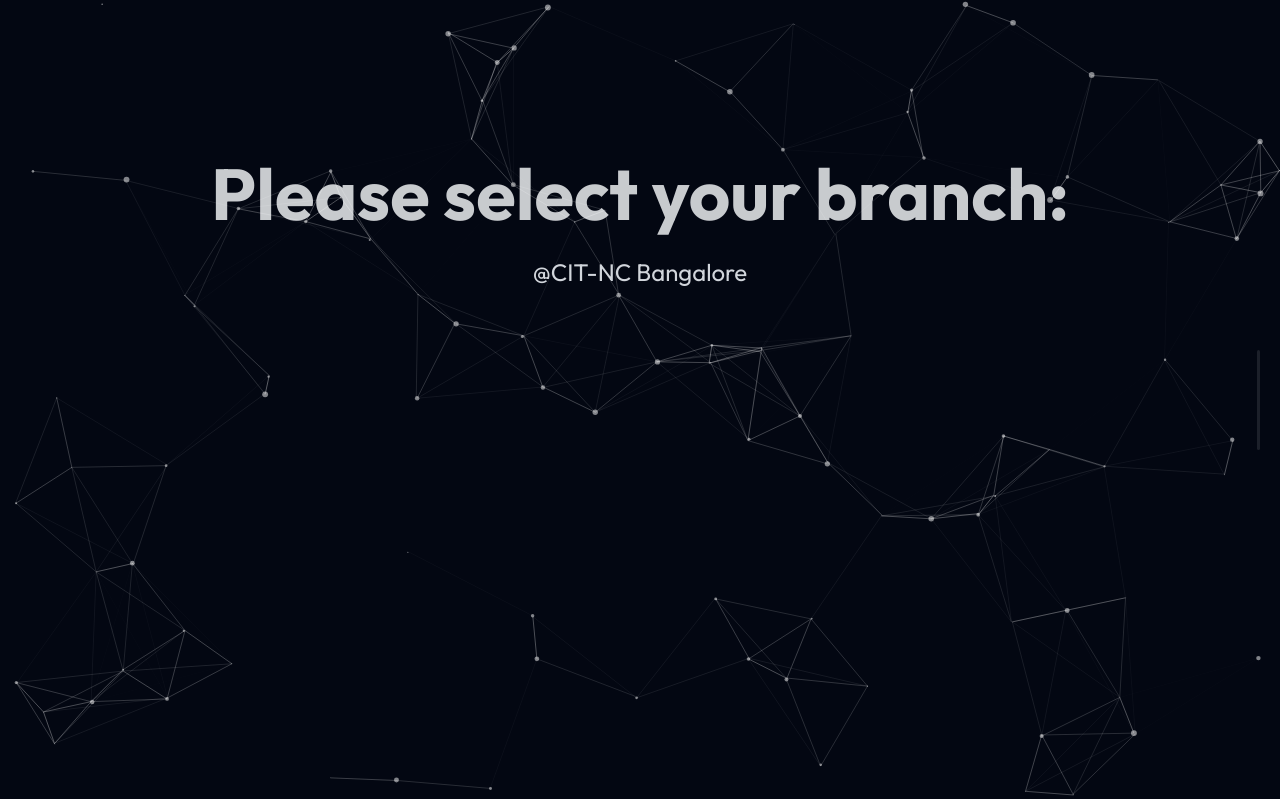
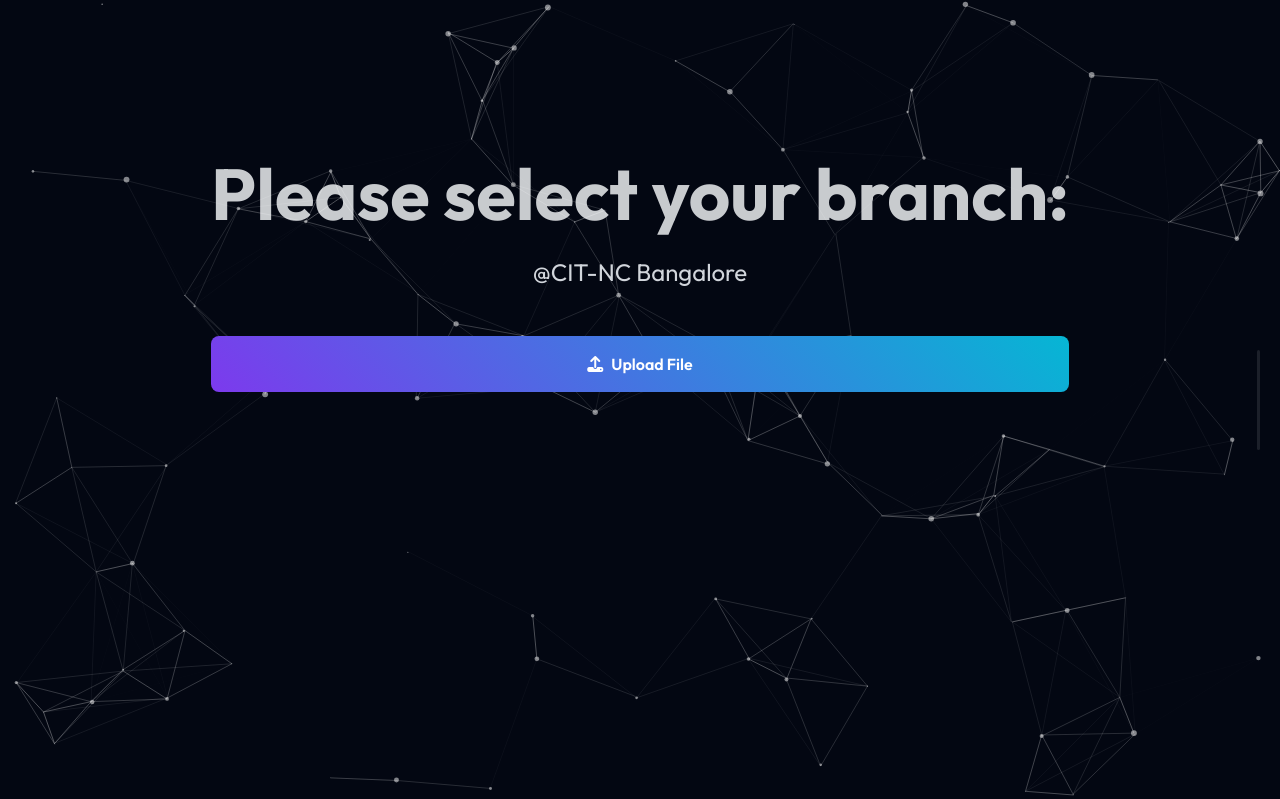
Before and after one commit to gowrish005/AmazingVTUDjango, a Django app: page /branches/1/ in a window 1280 px wide. Shown: the top 799 px of the page. Run offline with Django 5.2, Linux system fonts and the light colour scheme; data comes from the database, SQL or seed files in the repository; some libraries are stand-ins or nearby versions.

Commit message:
Upload file Form added https://forms.gle/VQMoHLDVBHB6JsqW7

```diff
--- a/mainapp/templates/branches.html
+++ b/mainapp/templates/branches.html
@@ -41,6 +41,9 @@
                 <i class="fas fa-chevron-down ml-2"></i>
                 </a>
                 {% endfor %}
+                <a href="https://forms.gle/VQMoHLDVBHB6JsqW7" class="glowing-btn text-center w-full block" target="_blank">
+                    <i class="fas fa-upload mr-2"></i>Upload File
+                </a>
             </div>
             </div>
         </header>
--- a/mainapp/templates/main.html
+++ b/mainapp/templates/main.html
@@ -62,7 +62,9 @@
                         Share your valuable resources with the community. Upload your files and get credited once they are approved by an admin.
                     </p>
                     <div class="mt-12">
-                        <a href="/admins/uploads" class="glowing-btn text-center w-full block"><i class="fas fa-upload mr-2"></i>Upload File</a>
+                        <a href="https://forms.gle/VQMoHLDVBHB6JsqW7" class="glowing-btn text-center w-full block" target="_blank">
+                            <i class="fas fa-upload mr-2"></i>Upload File
+                        </a>
                     </div>
                 </div>
             </div>
```
